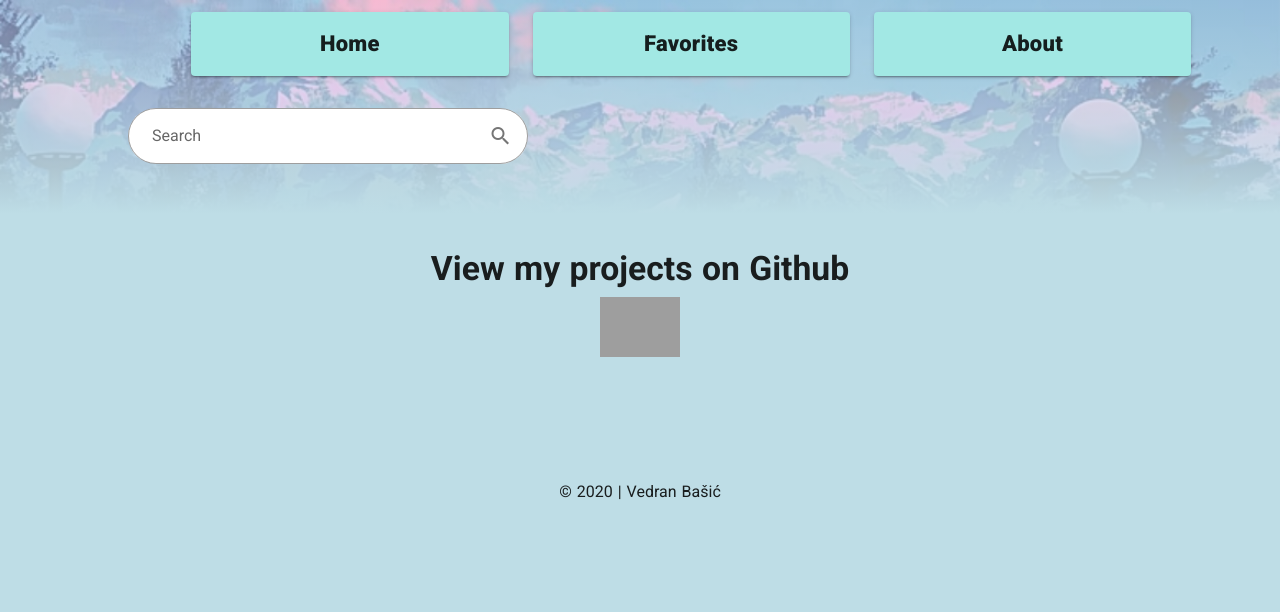
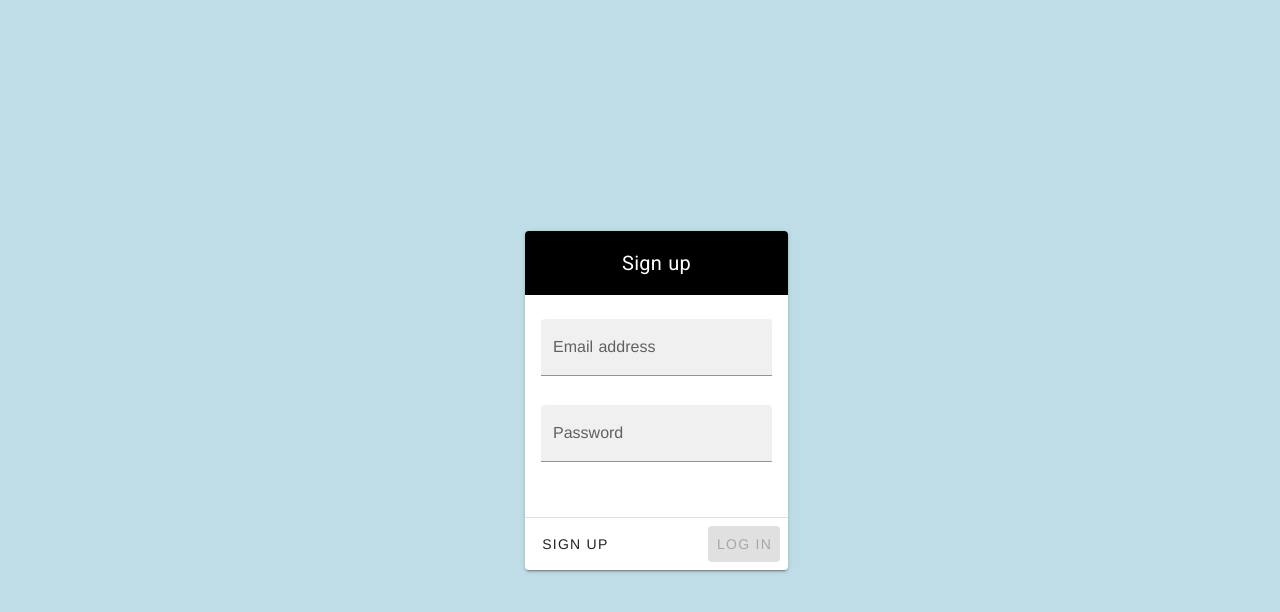
Before and after one commit to Vedran-Basic/Gauss-Repo-VB, a Nuxt app: page /login in a window 1280 px wide. Shown: the top 612 px of the page. Built offline with nearby package versions, Linux system fonts and the light colour scheme; grey boxes are pictures that could not be loaded.

Commit message:
login signup

```diff
--- a/components/header.vue
+++ b/components/header.vue
@@ -27,7 +27,7 @@
                 </v-card>
               </nuxt-link>
             </v-col>
-
+            <UserNav/>
           </v-row>
         </v-container>
       </nav>
@@ -51,7 +51,7 @@
 
 <script>
   import searchbar from "~/components/searchbar";
-
+  import UserNav from "~/components/userNav";
   export default {
     data(){
       return{
@@ -59,7 +59,7 @@
       }
     },
     components: {
-      searchbar
+      searchbar, UserNav
     },
     props: {
       searchContent: String,
--- /dev/null
+++ b/components/userNav.vue
@@ -0,0 +1,35 @@
+<template>
+  <v-container justify-center align-center>
+    <v-row>
+      <v-col cols="12" sm="4">
+        <nuxt-link :to="'/signup'">
+          <v-card hover height="100%" width="100%" :color="navColor" >
+            <v-card-title>Sign up</v-card-title>
+          </v-card>
+        </nuxt-link>
+      </v-col>
+
+      <v-col cols="12" sm="4">
+        <nuxt-link :to="'/login'">
+          <v-card hover height="100%" width="100%" :color="navColor">
+            <v-card-title>Login</v-card-title>
+          </v-card>
+        </nuxt-link>
+      </v-col>
+    </v-row>
+  </v-container>
+</template>
+
+
+<script>
+  export default {
+    data(){
+      return {
+        navColor: "rgb(162, 232, 228)"
+      }
+    }
+  }
+</script>
+
+<style scoped>
+</style>
--- /dev/null
+++ b/layouts/login.vue
@@ -0,0 +1,21 @@
+<template>
+  <v-app style="background: none">
+    <div class="container">
+      <nuxt />
+    </div>
+  </v-app>
+</template>
+
+
+<style scoped>
+  .container {
+    display:flex;
+    justify-content:center;
+    align-content:center;
+    font-family: 'Source Sans Pro', 'Helvetica Neue', Arial, sans-serif;
+    word-spacing: 1px;
+    box-sizing: border-box;
+    background-color: rgb(190, 221, 230);
+    height:100vh;
+  }
+</style>
--- /dev/null
+++ b/pages/login/index.vue
@@ -0,0 +1,86 @@
+<template>
+  <div class="login-card">
+
+    <v-card class="mx-auto"
+            style="max-width: 500px;">
+      <v-toolbar color="black"
+                 cards
+                 dark
+                 flat>
+        <v-spacer></v-spacer>
+        <v-card-title class="title font-weight-regular">Sign up</v-card-title>
+        <v-spacer></v-spacer>
+      </v-toolbar>
+      <v-form ref="form"
+              v-model="form"
+              class="pa-4 pt-6">
+        <v-text-field v-model="email"
+                      :rules="[rules.email]"
+                      filled
+                      color="deep-purple"
+                      label="Email address"
+                      type="email"></v-text-field>
+        <v-text-field v-model="password"
+                      :rules="[rules.password, rules.length(8)]"
+                      filled
+                      color="deep-purple"
+                      label="Password"
+                      style="min-height: 96px"
+                      type="password"></v-text-field>
+
+      </v-form>
+      <v-divider></v-divider>
+      <v-card-actions>
+        <v-btn text
+               @click="">
+          Sign up
+        </v-btn>
+        <v-spacer></v-spacer>
+        <v-btn :disabled="!form"
+               :loading="isLoading"
+               class="white--text"
+               color="deep-purple accent-4"
+               depressed>Log in</v-btn>
+      </v-card-actions>
+      <v-dialog v-model="dialog"
+                absolute
+                max-width="400"
+                persistent>
+        <v-card>
+          <v-card-title class="headline grey lighten-3">Legal</v-card-title>
+          <v-divider></v-divider>
+        </v-card>
+      </v-dialog>
+    </v-card>
+  </div>
+</template>
+<script>
+  export default {
+    layout: 'login',
+    data() {
+      return{
+        dialog: false,
+        email: undefined,
+        form: false,
+        isLoading: false,
+        password: undefined,
+        rules: {
+          email: v => (v || '').match(/@/) || 'Please enter a valid email',
+          length: len => v => (v || '').length >= len || `Invalid character length, required ${len}`,
+          password: v => (v || '').match(/^(?=.*[a-z])(?=.*[A-Z])(?=.*\d)(?=.*(_|[^\w])).+$/) || 'Password must contain an upper case letter, a numeric character, and a special character',
+          required: v => !!v || 'This field is required'
+        }
+      }
+
+    }
+  }
+</script>
+
+<style scoped>
+  .login-card{
+    align-self:center;
+  }
+
+  .v-card{
+  }
+</style>
--- /dev/null
+++ b/pages/signup/index.vue
@@ -0,0 +1,82 @@
+<template>
+  <div class="login-card">
+    <v-card class="mx-auto"
+            style="max-width: 500px;">
+      <v-toolbar color="black"
+                 cards
+                 dark
+                 flat>
+        <v-spacer></v-spacer>
+        <v-card-title class="title font-weight-regular">Sign up</v-card-title>
+        <v-spacer></v-spacer>
+      </v-toolbar>
+      <v-form ref="form"
+              v-model="form"
+              class="pa-4 pt-6">
+        <v-text-field v-model="email"
+                      :rules="[rules.email]"
+                      filled
+                      color="deep-purple"
+                      label="Email address"
+                      type="email"></v-text-field>
+        <v-text-field v-model="password"
+                      :rules="[rules.password, rules.length(8)]"
+                      filled
+                      color="deep-purple"
+                      label="Password"
+                      style="min-height: 96px"
+                      type="password"></v-text-field>
+
+      </v-form>
+      <v-divider></v-divider>
+      <v-card-actions>
+
+        <v-spacer></v-spacer>
+        <v-btn :disabled="!form"
+               :loading="isLoading"
+               class="white--text"
+               color="deep-purple accent-4"
+               depressed>Log in</v-btn>
+      </v-card-actions>
+      <v-dialog v-model="dialog"
+                absolute
+                max-width="400"
+                persistent>
+        <v-card>
+          <v-card-title class="headline grey lighten-3">Legal</v-card-title>
+          <v-divider></v-divider>
+        </v-card>
+      </v-dialog>
+    </v-card>
+  </div>
+</template>
+<script>
+  export default {
+    layout: 'login',
+    data() {
+      return {
+        dialog: false,
+        email: undefined,
+        form: false,
+        isLoading: false,
+        password: undefined,
+        rules: {
+          email: v => (v || '').match(/@/) || 'Please enter a valid email',
+          length: len => v => (v || '').length >= len || `Invalid character length, required ${len}`,
+          password: v => (v || '').match(/^(?=.*[a-z])(?=.*[A-Z])(?=.*\d)(?=.*(_|[^\w])).+$/) || 'Password must contain an upper case letter, a numeric character, and a special character',
+          required: v => !!v || 'This field is required'
+        }
+      }
+
+    }
+  }
+</script>
+<style scoped>
+
+  .login-card {
+    align-self: center;
+  }
+
+  .v-card {
+  }
+</style>
```
